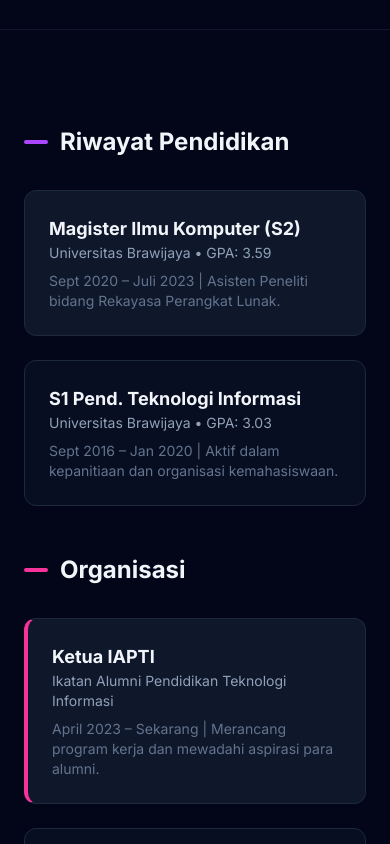
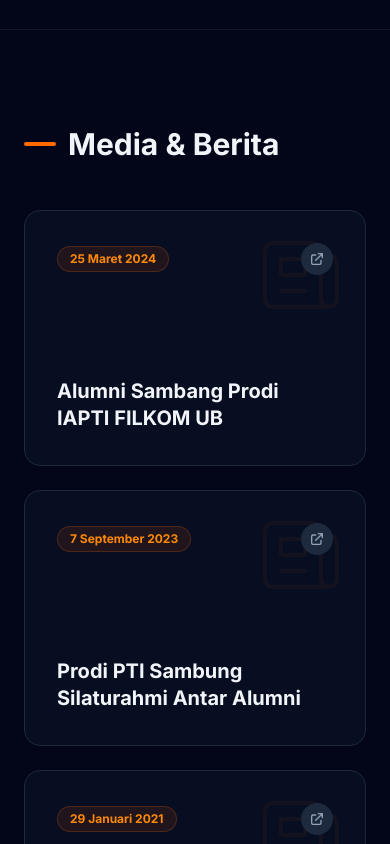
Before and after one commit to mfarabi155/portofolio-farabi, a Next.js app: page / in a window 390 px wide. Shown: the part 6420-7264 px from the top of the page. Built offline with nearby package versions, Linux system fonts and the light colour scheme.

Commit message:
add news

```diff
--- a/app/page.tsx
+++ b/app/page.tsx
@@ -20,7 +20,7 @@ export default function Home() {
   // Kamus Konten (Dictionary)
   const content = {
     id: {
-      nav: { about: "Tentang", exp: "Pengalaman", port: "Portofolio", edu: "Pendidikan", contact: "Kontak" },
+      nav: { about: "Tentang", exp: "Pengalaman", port: "Portofolio", news: "Berita", edu: "Pendidikan", contact: "Kontak" },
       hero: {
         badge: "Tersedia untuk Peluang Baru & Kolaborasi",
         role: "Senior System Analyst & Full-Stack Engineer",
@@ -91,6 +91,14 @@ export default function Home() {
           }
         ]
       },
+      news: {
+        title: "Media & Berita",
+        items: [
+          { title: "Alumni Sambang Prodi IAPTI FILKOM UB", date: "25 Maret 2024", link: "https://filkom.ub.ac.id/2024/03/25/alumni-sambang-prodi-iapti-filkom-ub/" },
+          { title: "Prodi PTI Sambung Silaturahmi Antar Alumni", date: "7 September 2023", link: "https://filkom.ub.ac.id/2023/09/07/prodi-pti-sambung-silaturahmi-antar-alumni/" },
+          { title: "Penjajakan Topik & Percepatan Skripsi Prodi PTI", date: "29 Januari 2021", link: "https://filkom.ub.ac.id/2021/01/29/penjajakan-topik-dan-usaha-percepatan-penyelesaian-skripsi-prodi-pti/" }
+        ]
+      },
       edu: {
         titleEdu: "Riwayat Pendidikan",
         titleOrg: "Organisasi",
@@ -106,7 +114,7 @@ export default function Home() {
       }
     },
     en: {
-      nav: { about: "About", exp: "Experience", port: "Portfolio", edu: "Education", contact: "Contact" },
+      nav: { about: "About", exp: "Experience", port: "Portfolio", news: "News", edu: "Education", contact: "Contact" },
       hero: {
         badge: "Available for Freelance & Collaboration",
         role: "Senior System Analyst & Full-Stack Engineer",
@@ -177,6 +185,14 @@ export default function Home() {
           }
         ]
       },
+      news: {
+        title: "Media & News",
+        items: [
+          { title: "Alumni Visit: IAPTI FILKOM UB Program", date: "March 25, 2024", link: "https://filkom.ub.ac.id/2024/03/25/alumni-sambang-prodi-iapti-filkom-ub/" },
+          { title: "PTI Program Strengthens Alumni Ties", date: "September 7, 2023", link: "https://filkom.ub.ac.id/2023/09/07/prodi-pti-sambung-silaturahmi-antar-alumni/" },
+          { title: "Thesis Topic Exploration & Acceleration Program", date: "January 29, 2021", link: "https://filkom.ub.ac.id/2021/01/29/penjajakan-topik-dan-usaha-percepatan-penyelesaian-skripsi-prodi-pti/" }
+        ]
+      },
       edu: {
         titleEdu: "Education History",
         titleOrg: "Organization",
@@ -209,6 +225,7 @@ export default function Home() {
               <a href="#tentang" className="hover:text-cyan-400 transition">{t.nav.about}</a>
               <a href="#pengalaman" className="hover:text-cyan-400 transition">{t.nav.exp}</a>
               <a href="#portofolio" className="hover:text-cyan-400 transition">{t.nav.port}</a>
+              <a href="#berita" className="hover:text-cyan-400 transition">{t.nav.news}</a>
               <a href="#pendidikan" className="hover:text-cyan-400 transition">{t.nav.edu}</a>
               <a href="#kontak" className="hover:text-cyan-400 transition">{t.nav.contact}</a>
             </div>
@@ -298,7 +315,6 @@ export default function Home() {
               <div>
                 <h4 className="text-sm font-medium text-slate-500 mb-3 uppercase tracking-wider">{t.about.progLang}</h4>
                 <div className="flex flex-wrap gap-2">
-                  {/* Ditambahkan 'Go' ke dalam daftar */}
                   {['PHP', 'Python', 'Go', 'C#', 'C++', 'Java', 'Kotlin', 'JavaScript', 'UML'].map(skill => (
                     <motion.span whileHover={{ scale: 1.1 }} key={skill} className="cursor-default px-3 py-1 bg-slate-800 border border-slate-700 rounded-md text-sm text-cyan-100">{skill}</motion.span>
                   ))}
@@ -361,29 +377,69 @@ export default function Home() {
         <div className="grid grid-cols-1 md:grid-cols-2 gap-8">
           {t.portfolio.items.map((port, idx) => (
             <motion.div key={idx} initial={{ opacity: 0, y: 30 }} whileInView={{ opacity: 1, y: 0 }} viewport={{ once: true, margin: "-100px" }} transition={{ duration: 0.5, delay: idx * 0.2 }} className="group relative flex flex-col bg-slate-900/50 border border-slate-800 rounded-2xl overflow-hidden hover:border-green-500/50 transition-all duration-300 hover:-translate-y-2 hover:shadow-[0_10px_30px_rgba(34,197,94,0.15)]">
-              {/* Visual dengan Logo */}
               <div className="h-48 w-full bg-slate-800 relative overflow-hidden border-b border-slate-800 flex items-center justify-center p-6">
                 <div className="absolute inset-0 bg-gradient-to-br from-green-900/40 to-slate-900 group-hover:scale-105 transition-transform duration-700"></div>
                 <img src={port.img} alt={port.name} className="relative z-10 w-auto h-full object-contain group-hover:scale-110 transition-transform duration-500 drop-shadow-lg" />
               </div>
-
-              {/* Teks */}
               <div className="p-8 flex flex-col flex-grow">
                 <h3 className="text-xl font-bold text-slate-100 mb-3 group-hover:text-green-400 transition-colors">{port.name}</h3>
                 <p className="text-slate-400 text-sm leading-relaxed mb-6 flex-grow text-justify">{port.desc}</p>
-
                 <div className="flex flex-wrap gap-2 mb-6">
                   {port.tags.map(tag => (
                     <span key={tag} className="px-2.5 py-1 text-xs font-medium bg-slate-800 text-slate-300 rounded-md border border-slate-700">{tag}</span>
                   ))}
                 </div>
-
                 <a href={port.link} target="_blank" rel="noreferrer" className="inline-flex items-center gap-2 text-sm font-bold text-green-500 hover:text-green-400 transition-colors">
                   Visit Website
                   <svg className="w-4 h-4 transform group-hover:translate-x-1 group-hover:-translate-y-1 transition-transform" fill="none" stroke="currentColor" viewBox="0 0 24 24"><path strokeLinecap="round" strokeLinejoin="round" strokeWidth="2" d="M10 6H6a2 2 0 00-2 2v10a2 2 0 002 2h10a2 2 0 002-2v-4M14 4h6m0 0v6m0-6L10 14"></path></svg>
                 </a>
               </div>
             </motion.div>
+          ))}
+        </div>
+      </section>
+
+      {/* News & Activity Section - NEW MODERN DESIGN */}
+      <section id="berita" className="max-w-5xl mx-auto px-6 py-24 border-t border-slate-900">
+        <motion.h2 initial={{ opacity: 0, y: 20 }} whileInView={{ opacity: 1, y: 0 }} viewport={{ once: true }} className="text-3xl font-bold text-slate-100 mb-12 flex items-center gap-3">
+          <span className="w-8 h-1 bg-orange-500 rounded-full"></span> {t.news.title}
+        </motion.h2>
+
+        <div className="grid grid-cols-1 md:grid-cols-3 gap-6">
+          {t.news.items.map((news, idx) => (
+            <motion.a
+              key={idx}
+              href={news.link}
+              target="_blank"
+              rel="noreferrer"
+              initial={{ opacity: 0, y: 30 }}
+              whileInView={{ opacity: 1, y: 0 }}
+              viewport={{ once: true, margin: "-100px" }}
+              transition={{ delay: idx * 0.15, duration: 0.5 }}
+              className="group relative flex flex-col justify-between p-8 bg-slate-900/50 border border-slate-800 rounded-2xl hover:border-orange-500/50 transition-all duration-300 hover:-translate-y-2 hover:shadow-[0_10px_30px_rgba(249,115,22,0.1)] overflow-hidden min-h-[16rem]"
+            >
+              {/* Efek Background Icon SVG Keren */}
+              <div className="absolute top-0 right-0 p-4 opacity-5 group-hover:opacity-10 transition-opacity duration-500">
+                <svg className="w-24 h-24 text-orange-500 transform group-hover:rotate-12 transition-transform duration-500" fill="none" stroke="currentColor" viewBox="0 0 24 24">
+                  <path strokeLinecap="round" strokeLinejoin="round" strokeWidth="1" d="M19 20H5a2 2 0 01-2-2V6a2 2 0 012-2h10a2 2 0 012 2v1m2 13a2 2 0 01-2-2V7m2 13a2 2 0 002-2V9a2 2 0 00-2-2h-2m-4-3H9M7 16h6M7 8h6v4H7V8z" />
+                </svg>
+              </div>
+
+              <div className="relative z-10 flex flex-col gap-5 h-full">
+                <div className="flex items-center justify-between">
+                  <span className="px-3 py-1 text-xs font-bold bg-orange-500/10 text-orange-400 rounded-full border border-orange-500/20">
+                    {news.date}
+                  </span>
+                  <div className="w-8 h-8 rounded-full bg-slate-800 flex items-center justify-center group-hover:bg-orange-500 text-slate-400 group-hover:text-slate-950 transition-colors">
+                    <svg className="w-4 h-4 transform group-hover:-translate-y-0.5 group-hover:translate-x-0.5 transition-transform" fill="none" stroke="currentColor" viewBox="0 0 24 24"><path strokeLinecap="round" strokeLinejoin="round" strokeWidth="2" d="M10 6H6a2 2 0 00-2 2v10a2 2 0 002 2h10a2 2 0 002-2v-4M14 4h6m0 0v6m0-6L10 14"></path></svg>
+                  </div>
+                </div>
+
+                <h3 className="text-xl font-bold text-slate-100 group-hover:text-orange-400 transition-colors leading-snug mt-auto">
+                  {news.title}
+                </h3>
+              </div>
+            </motion.a>
           ))}
         </div>
       </section>
```
